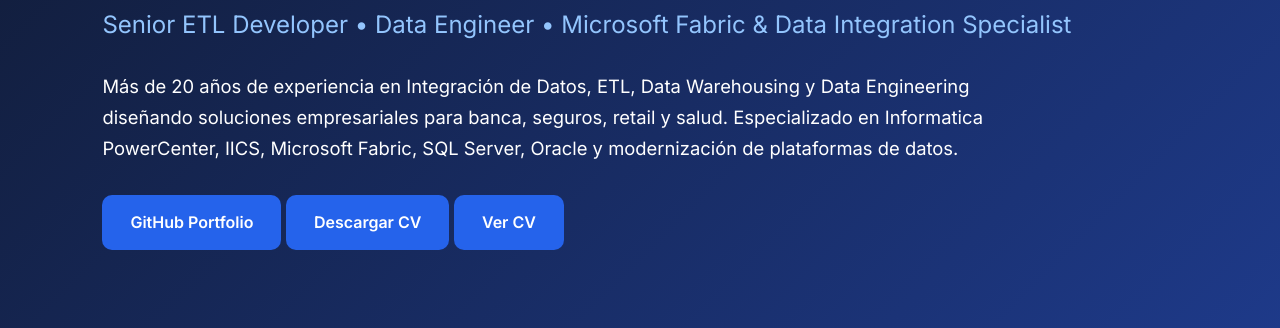
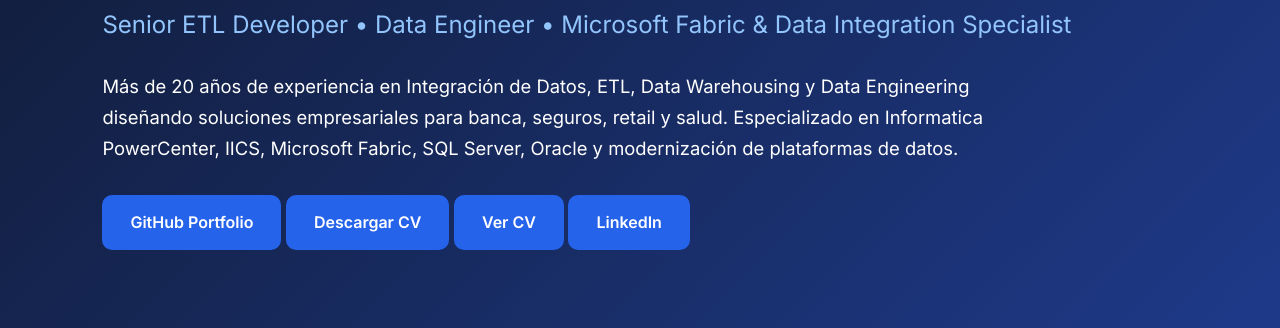
Before and after one commit to burgosmatajoseg-ui/joseburgos-dataengineer, a plain HTML site: page index.html in a window 1280 px wide. Shown: the part 472-800 px from the top of the page. Drawn offline with Linux system fonts and the light colour scheme.

Commit message:
Update index.html

```diff
--- a/index.html
+++ b/index.html
@@ -711,7 +711,7 @@ Especializado en Informatica PowerCenter, IICS,
 Microsoft Fabric, SQL Server, Oracle y modernización de plataformas de datos.
 </p>
 
-<a href="https://github.com/tuUsuario"
+<a href="https://github.com/joseburgos-dataengineer"
     class="btn">
    GitHub Portfolio
 </a>
@@ -728,6 +728,10 @@ Descargar CV
 Ver CV
 </a>
 
+<a href="https://www.linkedin.com/in/jose-burgos-data-engineer/"
+    class="btn">
+    LinkedIn
+</a>
 </div>
 </header>
 
```
